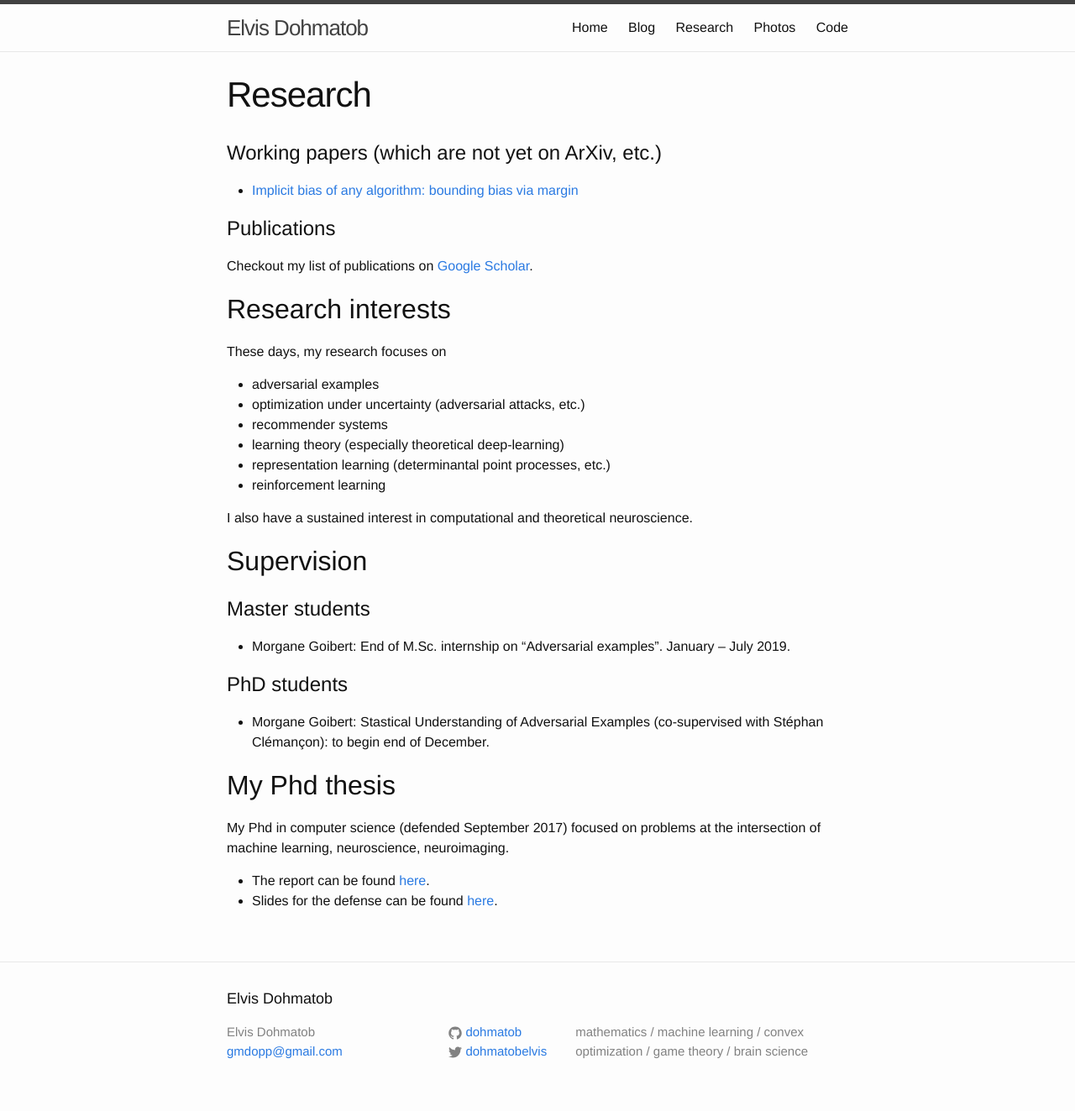
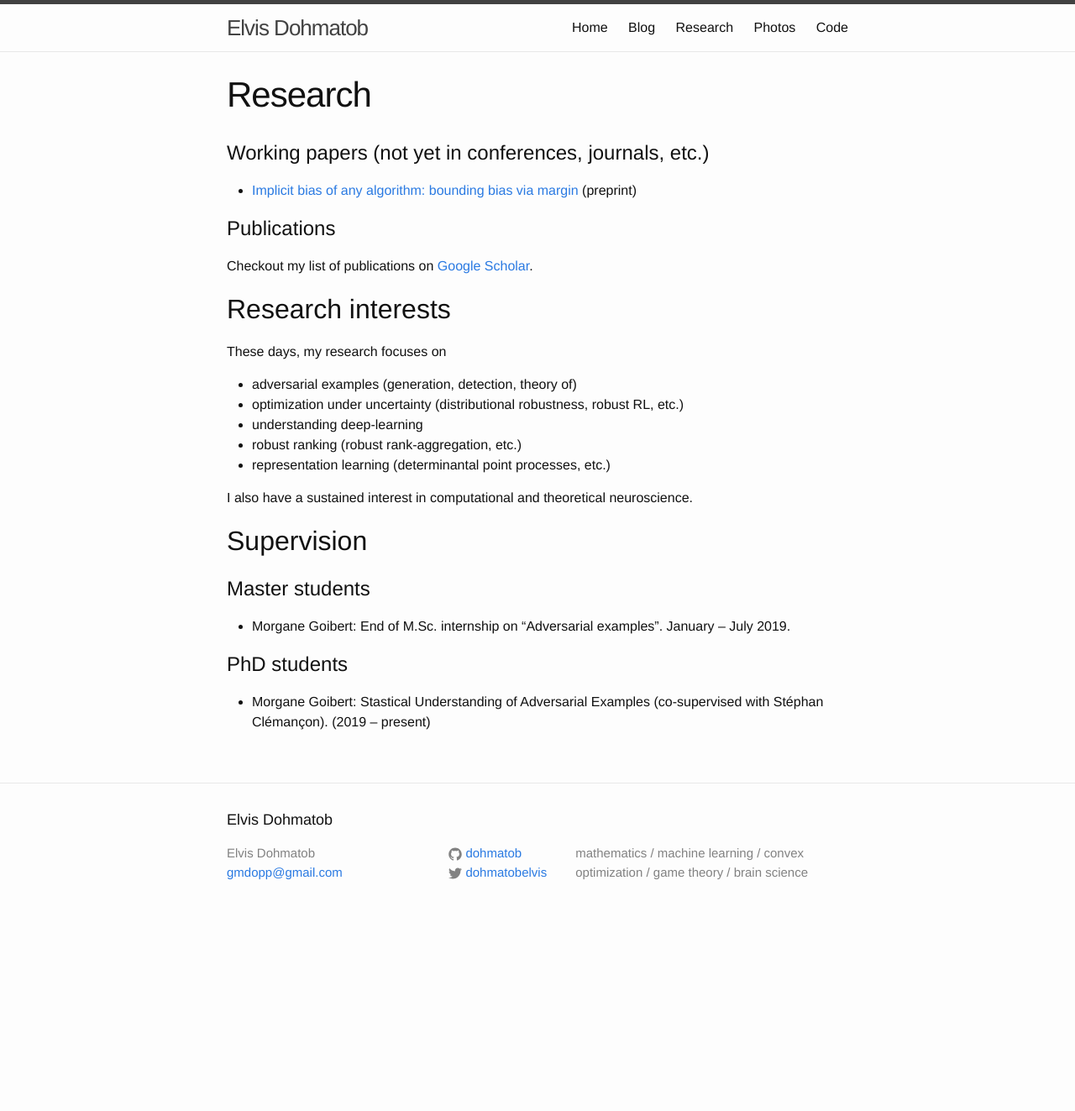
Before and after one commit to dohmatob/dohmatob.github.io, a Jekyll site: the page built from research.md, in a window 1280 px wide. Shown: the whole page at 84% size. Built offline with Jekyll 4.4.1, drawn with Linux system fonts in a browser that asks for light colours; after the commit the page ends 1110 px from its top, so only the background shows below that.

```diff
--- a/_config.yml
+++ b/_config.yml
@@ -19,3 +19,28 @@
 exclude: [Makefile, upload.sh]
 
 theme: jekyll-theme-leap-day
+
+
+scholar:
+
+  last_name: YOUR_LAST_NAME
+  first_name: YOUR_FIRST_NAME
+
+  style: apa
+  locale: en
+
+  sort_by: year
+  order: descending
+
+  source: /_bibliography/
+  bibliography: papers.bib
+  bibliography_template: bib
+
+  replace_strings: true
+  join_strings: true
+
+  details_dir: bibliography
+  details_layout: bibtex.html
+  details_link: Details
+
+  query: "@*"
--- a/research.md
+++ b/research.md
@@ -5,9 +5,9 @@
 order: 3
 ---
 
-Working papers (which are not yet on ArXiv, etc.)
+Working papers (not yet in conferences, journals, etc.)
 ==============
-- <a href="/assets/preprints/2020-11-11-implicit-bias.pdf">Implicit bias of any algorithm: bounding bias via margin</a>
+- <a href="/assets/preprints/2020-11-11-implicit-bias.pdf">Implicit bias of any algorithm: bounding bias via margin</a> (preprint)
 
 
 Publications
@@ -25,12 +25,12 @@
 ----
 These days, my research focuses on
 
-- adversarial examples
-- optimization under uncertainty (adversarial attacks, etc.)
-- recommender systems
-- learning theory (especially theoretical deep-learning)
+- adversarial examples (generation, detection, theory of)
+- optimization under uncertainty (distributional robustness, robust RL, etc.)
+- understanding deep-learning
+- robust ranking (robust rank-aggregation, etc.)
 - representation learning (determinantal point processes, etc.)
-- reinforcement learning
+
 
 I also have a sustained interest in computational and theoretical neuroscience.
 
@@ -45,11 +45,4 @@
 
 PhD students
 ===
--  Morgane Goibert: Stastical Understanding of Adversarial Examples (co-supervised with Stéphan Clémançon): to begin end of December.
-
-My Phd thesis
----
-My Phd in computer science (defended September 2017) focused on problems at the intersection of machine learning, neuroscience, neuroimaging.
-
-- The report can be found <a href="https://tel.archives-ouvertes.fr/tel-01630295">here</a>.
-- Slides for the defense can be found <a href="https://github.com/dohmatob/thesis/blob/master/slides.pdf">here</a>.
+-  Morgane Goibert: Stastical Understanding of Adversarial Examples (co-supervised with Stéphan Clémançon). (2019 -- present)
```
Also changed, not shown: 1 other file.
